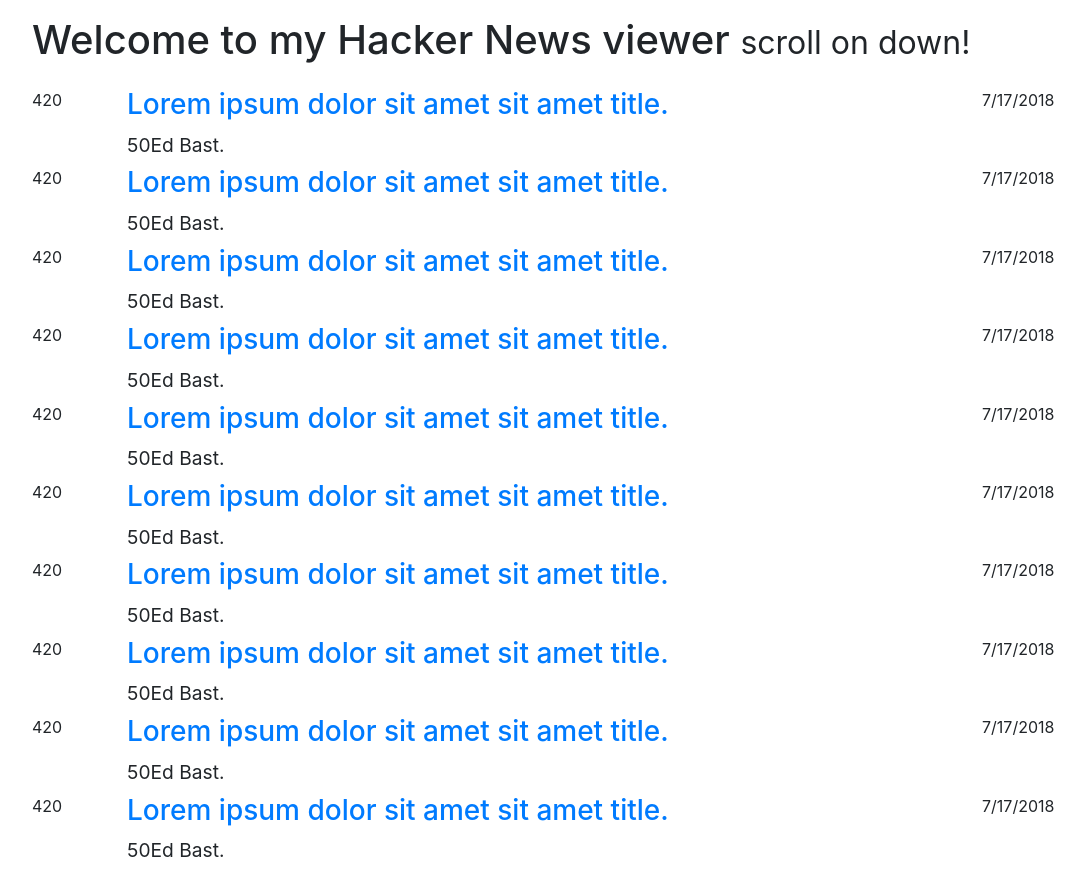
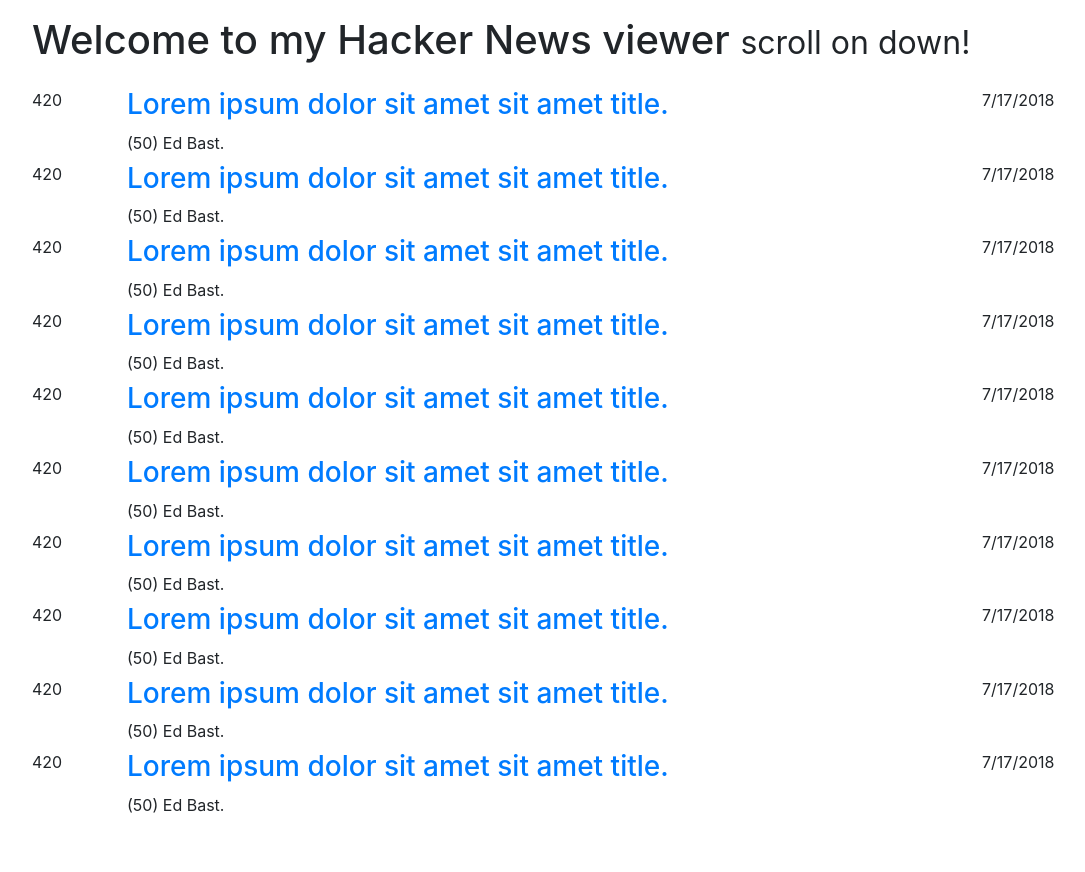
Before and after one commit to smokinjoe/hacker-zmags, a React (Create React App) app: page / in a window 1280 px wide. Shown: the whole page, without its empty margins (53-1138 px from the left). After the commit the page ends 824 px from the top, so only its background shows below. Built offline with nearby package versions, Linux system fonts and the light colour scheme.

Commit message:
minor tweak

```diff
--- a/src/components/Main/Main.js
+++ b/src/components/Main/Main.js
@@ -17,16 +17,13 @@
                 Lorem ipsum dolor sit amet sit amet title.
               </a>
             </h3>
-            <h4>
+            <h5>
               <span className="story-author">
                 <small>
-                  <span className="story-author-score">
-                    50
-                  </span>
-                  Ed Bast.
+                  <span className="story-author-score">(50) </span> Ed Bast.
                 </small>
               </span>
-            </h4>
+            </h5>
           </div>
           <div className="col-2">
             <span className="story-timestamp">7/17/2018</span>
```
